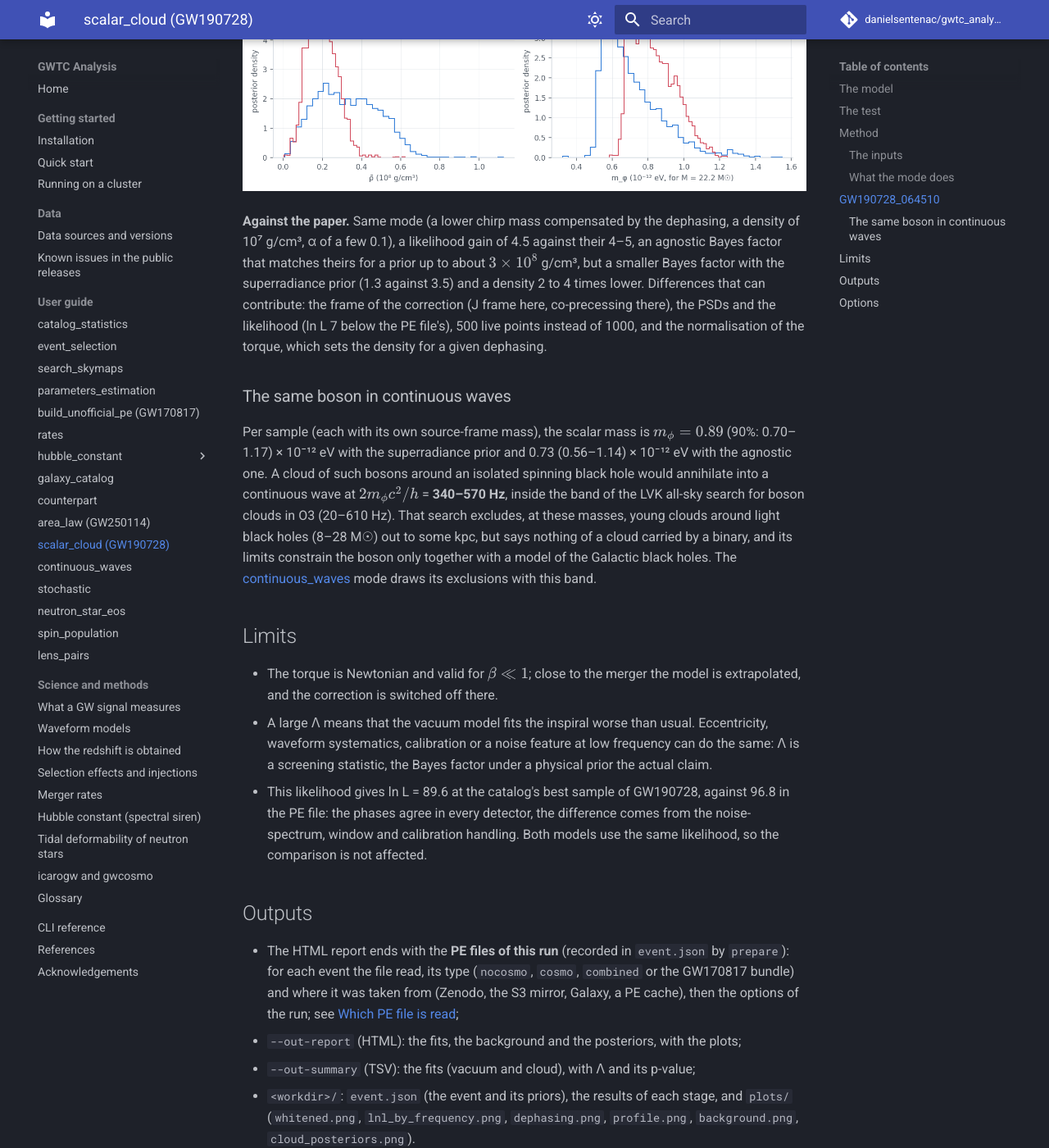
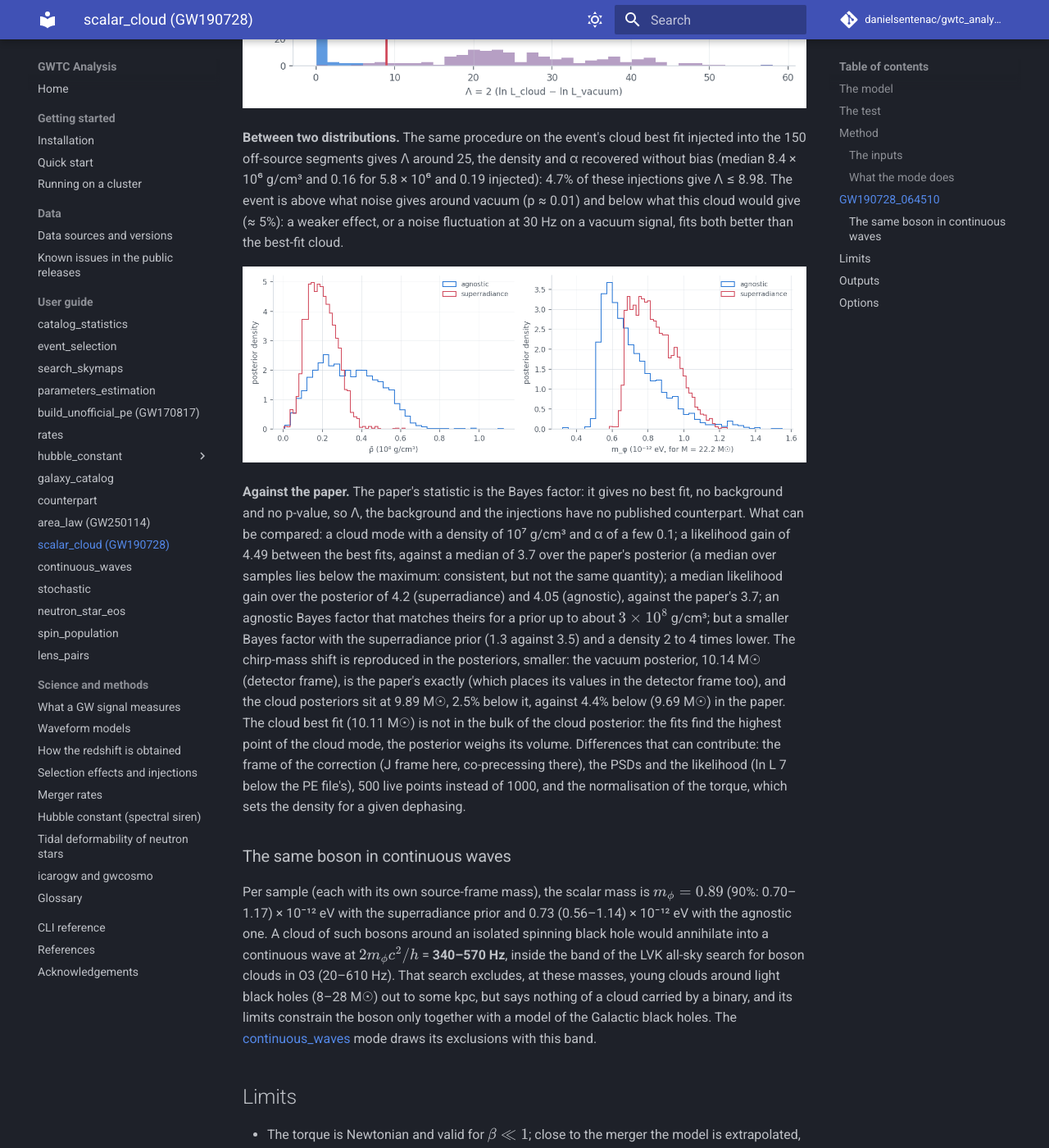
Before and after one commit to danielsentenac/gwtc_analysis, an MkDocs documentation site: the page built from docs/modes/scalar-cloud.md, in a window 1280 px wide and 1400 px high, scrolled down 7690 px. Shown: the whole window at 82% size. Built offline with MkDocs 1.6.1 and Material for MkDocs 9.7.7, drawn with Linux system fonts in a browser that asks for light colours; comment, search, counter and statistics services are not loaded; some of the changed text lies outside the part shown.

Commit message:
docs scalar_cloud: compare like for like with the paper (median Δln L 4.2 vs 3.7, chirp-mass posteriors 9.89 vs 9.69, detector frame); r_phi in SI
The paper gives a median likelihood gain over its posterior, not a best-fit gain of 4-5; it has no Λ,
background or p-value. The vacuum chirp-mass posterior matches it exactly (10.14), the cloud shift is
reproduced, smaller (2.5% vs 4.4%).

Co-Authored-By: Claude Opus 5.5 <noreply@anthropic.com>

```diff
--- a/docs/modes/scalar-cloud.md
+++ b/docs/modes/scalar-cloud.md
@@ -18,7 +18,7 @@ gwtc_analysis scalar_cloud --stages report                     # once the jobs a
 ## The model
 
 An ultralight boson of mass \(m_\phi\) around a binary of total mass \(M\) forms a bound structure of radius
-\(r_\phi = M/\alpha^2\), with \(\alpha = G M m_\phi / (\hbar c)\) (the black-hole size over the boson's wavelength;
+\(r_\phi = GM/(c^2\alpha^2)\) (\(M/\alpha^2\) with \(G = c = 1\)), with \(\alpha = G M m_\phi / (\hbar c)\) (the black-hole size over the boson's wavelength;
 \(\alpha = 0.1\) is \(m_\phi \approx 6.5 \times 10^{-13}\) eV for \(M = 20\,M_\odot\)). In the late inspiral the
 orbit is well inside it (\(\beta = R / r_\phi \ll 1\)) and the binary ionizes it: it loses angular momentum to the
 field at the rate (the paper's Eq. 2 and Eq. 6 of its Supplemental Material, \(G = c = 1\))
@@ -63,8 +63,9 @@ dephase the (2, 2) mode by about 1.6 rad at 20 Hz and 0.13 rad at 30 Hz.
 
 **Best fit.** The vacuum model is fitted from the catalog's best samples (Nelder–Mead in coordinates whitened by
 the covariance of the 2000 highest-likelihood samples: the likelihood is too narrow for a plain optimizer). The cloud
-model has a separate mode at a lower chirp mass (the paper's Fig. 8), which fits started from the vacuum best fit do
-not reach: they stay within a few tenths of ln L of vacuum. The cloud fits therefore start from the 4 best samples of
+model has a separate mode, which fits started from the vacuum best fit do not reach: they stay within a few tenths of
+ln L of vacuum. (In the paper, the cloud posterior sits at a lower chirp mass than the vacuum one, its Fig. 8: a
+lower chirp mass slows the inspiral, the cloud speeds it up.) The cloud fits therefore start from the 4 best samples of
 the nested sampling of the event with the superradiance prior (the merger time of each set by a scan of the
 fixed-time likelihood, the sampling marginalizes it), and are run twice with the binary and the cloud free. The
 statistic is
@@ -165,9 +166,12 @@ best fit (`scalar_cloud.py seeded --inject cloud`).
 
 | Result | Here | Roy et al. |
 |---|---|---|
-| Λ | **8.98** | |
-| background | 2 of 151 at Λ ≥ 8.98 (the event and one segment with a loud transient, Λ = 112), p = 0.013; 0.007 without that segment; 147 of 150 below 4.1 | |
-| injections of the cloud best fit (sensitivity) | Λ = 25 (5–95%: 9.9–44); 4.7% at or below the event's 8.98 | |
+| Λ | **8.98** | not used |
+| ln L cloud − ln L vacuum, best fits | 4.49 (Λ/2) | not given |
+| ln L cloud − ln L vacuum, posterior medians (time-marginalized ln L of the samplings) | 4.20 superradiance, 4.05 agnostic | ≈ 3.7 (Supplemental Material, Fig. 8 inset) |
+| chirp mass (detector frame), posterior median and 90% | vacuum 10.14 (10.05–10.24), superradiance 9.89 (9.73–10.18), agnostic 9.88 (9.72–10.12) M☉ | vacuum 10.14 (+0.10/−0.09), cloud 9.69 (+0.27/−0.28) M☉ (Fig. 8) |
+| background | 2 of 151 at Λ ≥ 8.98 (the event and one segment with a loud transient, Λ = 112), p = 0.013; 0.007 without that segment; 147 of 150 below 4.1 | none (the paper's statistic is the Bayes factor) |
+| injections of the cloud best fit (sensitivity) | Λ = 25 (5–95%: 9.9–44); 4.7% at or below the event's 8.98 | none |
 | ln B, superradiance prior (τ_d = 10⁶ yr) | **1.34 ± 0.30** | 3.5 |
 | ln B, agnostic prior (\(\bar\rho_\phi \le 10^9\) g/cm³) | **−0.82 ± 0.31** | 0.4 (upper end of the prior not given) |
 | \(\bar\rho_\phi\), agnostic (90%) | 3.2 (0.9–5.9) × 10⁷ g/cm³ | ≈ 0.7 × 10⁸ |
@@ -223,10 +227,17 @@ vacuum signal, fits both better than the best-fit cloud.
 
 ![Posteriors of the density and of the scalar mass](../img/modes/scalar_cloud_cloud_posteriors_GW190728.png)
 
-**Against the paper.** Same mode (a lower chirp mass compensated by the dephasing, a density of 10⁷ g/cm³, α of a
-few 0.1), a likelihood gain of 4.5 against their 4–5, an agnostic Bayes factor that matches theirs for a prior up
-to about \(3 \times 10^8\) g/cm³, but a smaller Bayes factor with the superradiance prior (1.3 against 3.5) and a
-density 2 to 4 times lower. Differences that can contribute: the frame of the correction (J
+**Against the paper.** The paper's statistic is the Bayes factor: it gives no best fit, no background and no
+p-value, so Λ, the background and the injections have no published counterpart. What can be compared: a cloud mode
+with a density of 10⁷ g/cm³ and α of a few 0.1; a likelihood gain of 4.49 between the best fits, against a median of
+3.7 over the paper's posterior (a median over samples lies below the maximum: consistent, but not the same quantity);
+a median likelihood gain over the posterior of 4.2 (superradiance) and 4.05 (agnostic), against the paper's 3.7; an
+agnostic Bayes factor that matches theirs for a prior up to about \(3 \times 10^8\) g/cm³; but a smaller Bayes
+factor with the superradiance prior (1.3 against 3.5) and a density 2 to 4 times lower. The chirp-mass shift is
+reproduced in the posteriors, smaller: the vacuum posterior, 10.14 M☉ (detector frame), is the paper's exactly
+(which places its values in the detector frame too), and the cloud posteriors sit at 9.89 M☉, 2.5% below it, against
+4.4% below (9.69 M☉) in the paper. The cloud best fit (10.11 M☉) is not in the bulk of the cloud posterior: the fits
+find the highest point of the cloud mode, the posterior weighs its volume. Differences that can contribute: the frame of the correction (J
 frame here, co-precessing there), the PSDs and the likelihood (ln L 7 below the PE file's), 500 live points instead
 of 1000, and the normalisation of the torque, which sets the density for a given dephasing.
 
```
Also changed, not shown: 1 other file.
